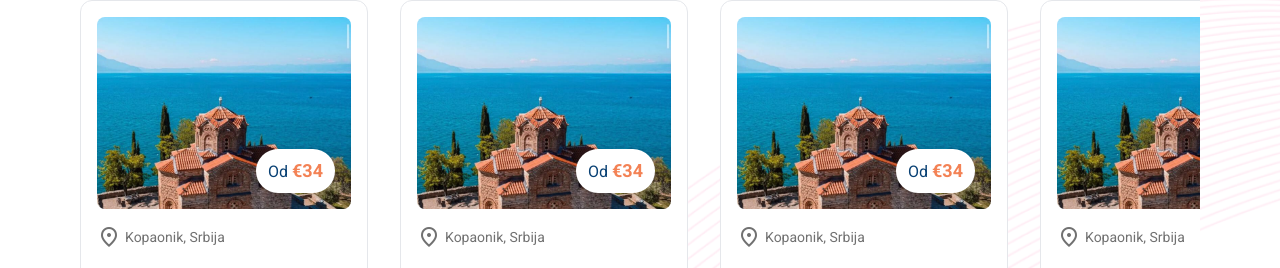
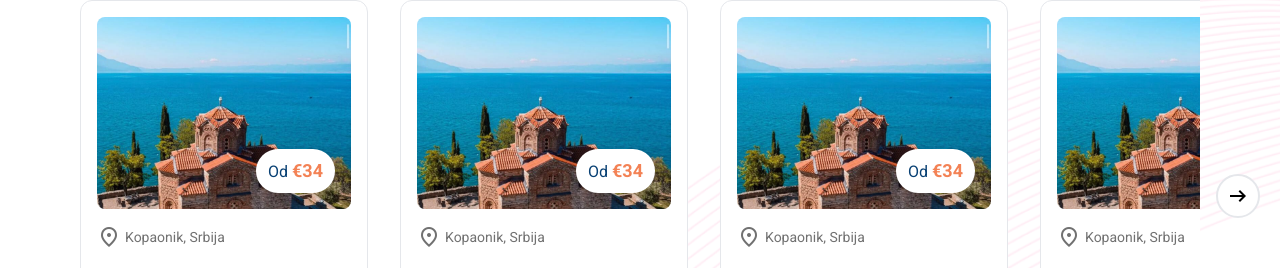
Before and after one commit to djordjeivanovic02/lomtravel, a Next.js app: page / in a window 1280 px wide. Shown: the part 1117-1385 px from the top of the page. Built offline with nearby package versions, Linux system fonts and the light colour scheme; no server answers.

Commit message:
Fixed scroll buttons bug

```diff
--- a/app/components/offers.tsx
+++ b/app/components/offers.tsx
@@ -7,7 +7,7 @@ import { motion } from "framer-motion";
 export default function Offers() {
   const scrollContainerRef = useRef<HTMLDivElement>(null);
   const [showLeftButton, setShowLeftButton] = useState(false);
-  const [showRightButton, setShowRightButton] = useState(false);
+  const [showRightButton, setShowRightButton] = useState(true);
   const [sliderInView, setSliderInView] = useState(false);
 
   const checkScrollPosition = () => {
@@ -22,7 +22,7 @@ export default function Offers() {
   useEffect(() => {
     const scrollContainer = scrollContainerRef.current;
     if (scrollContainer) {
-      checkScrollPosition();
+      // checkScrollPosition();
       scrollContainer.addEventListener("scroll", checkScrollPosition);
     }
     return () => {
@@ -55,7 +55,7 @@ export default function Offers() {
     >
       <div
         className={`rounded-full p-2 mr-4 border-2 items-center justify-center hover:bg-[#ddd] cursor-pointer bg-white hidden lg:flex duration-300 ${
-          !showLeftButton ? "opacity-0 pointer-events-none" : ""
+          !showLeftButton ? "opacity-0 pointer-events-none" : "opacity-100"
         }`}
         onClick={handleScrollLeft}
       >
@@ -90,8 +90,8 @@ export default function Offers() {
           )}
       </div>
       <div
-        className={`p-2 rounded-full border-2 ml-4 items-center justify-center hover:bg-[#ddd] cursor-pointer bg-white hidden lg:flex duration-300 ${
-          !showRightButton ? "opacity-0 pointer-events-none" : ""
+        className={`p-2 rounded-full border-2 ml-4 items-center justify-center hover:bg-[#ddd] hidden cursor-pointer bg-white lg:flex duration-300 ${
+          !showRightButton ? "opacity-0 pointer-events-none" : "opacity-100"
         }`}
         onClick={handleScrollRight}
       >
```
Also changed, not shown: 1 other file (tests, documents, lock files or other folders).
